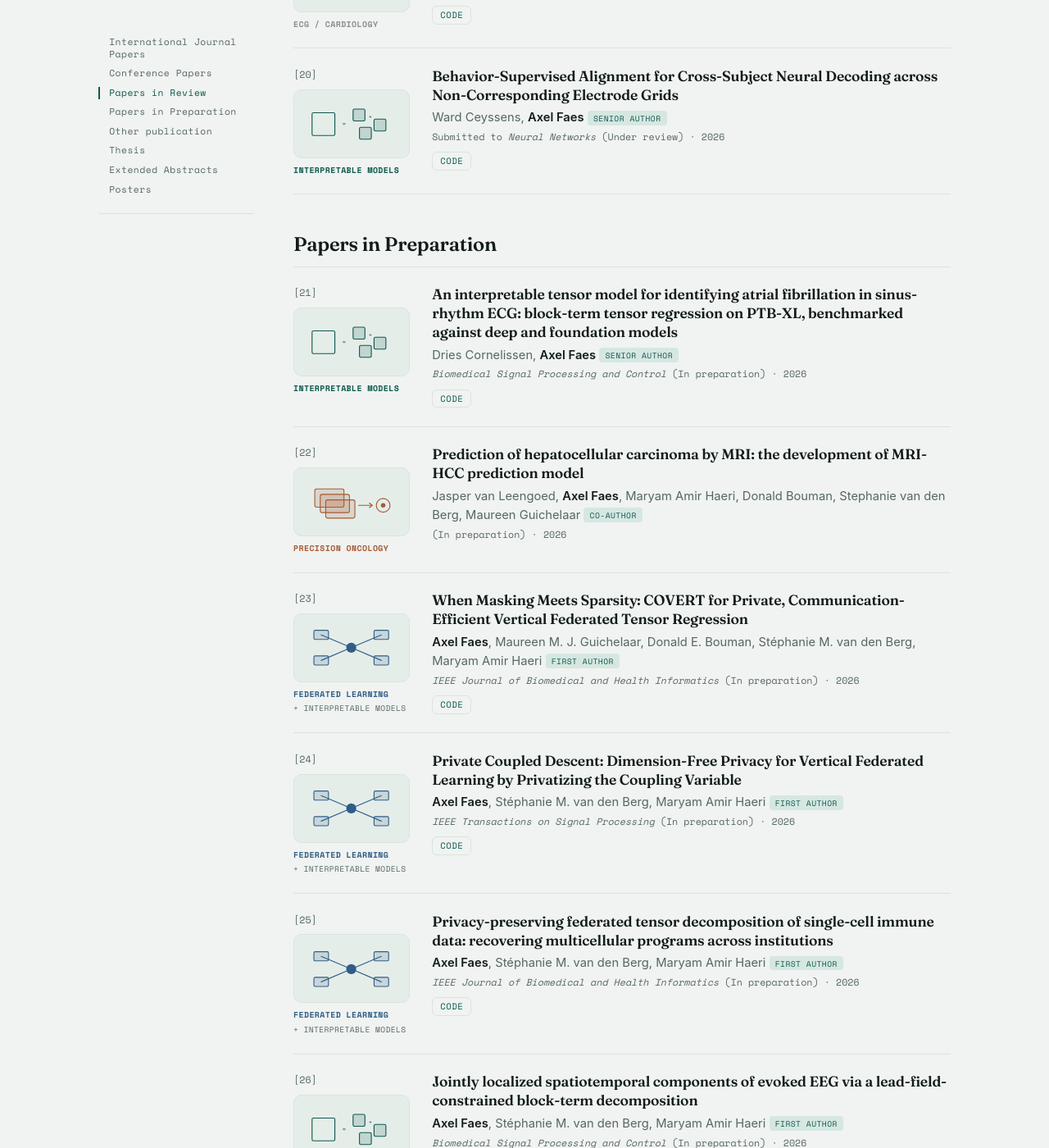
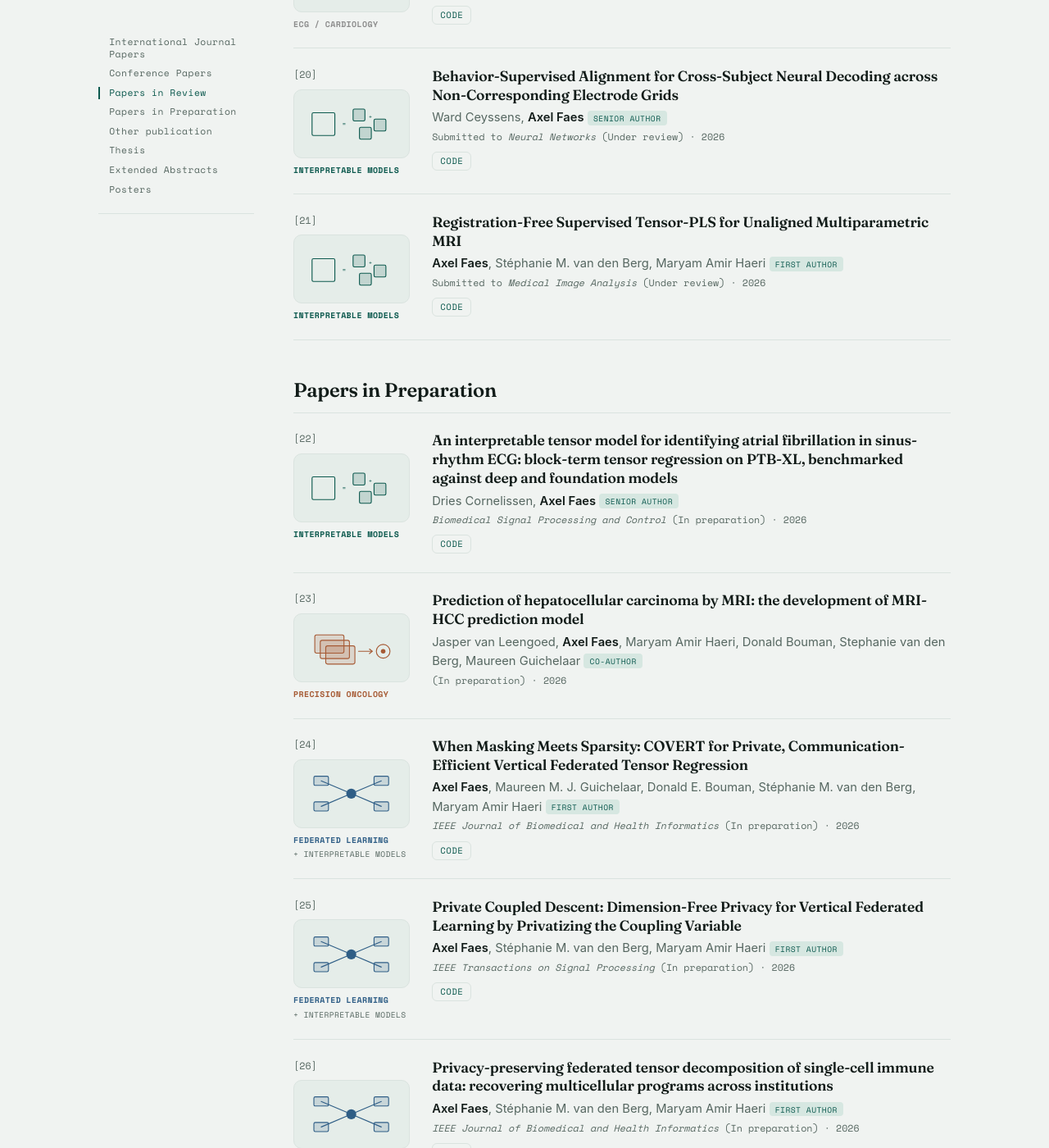
Before and after one commit to TheAxeC/theaxec.github.io, a Jekyll site: the page built from _pages/publications.md, in a window 1280 px wide and 1400 px high, scrolled down 4461 px. Shown: the whole window at 82% size. Built offline with Jekyll 4.4.1, drawn with Linux system fonts in a browser that asks for light colours; some of the changed text lies outside the part shown.

Commit message:
Move the RAW-PLS entry to papers in review
- Set the Medical Image Analysis paper to submitted and under review
- Move the entry from papers-in-preparation to papers-in-review

```diff
--- a/_data/publications.yml
+++ b/_data/publications.yml
@@ -45,6 +45,18 @@ papers-in-review:
           pub_post: '(Under review)'
           book: "Neural Networks"
           pub_date: 2026
+        - authors: Axel Faes, Stéphanie M. van den Berg, Maryam Amir Haeri
+          title: "Registration-Free Supervised Tensor-PLS for Unaligned Multiparametric MRI"
+          program: [tensor]
+          url: ""
+          links:
+            Code: "https://github.com/TheAxeC/registration-free-tensor-pls"
+          order: "first"
+          pub_pre: "Submitted to "
+          pub_post: '(Under review)'
+          book: "Medical Image Analysis"
+          pub_date: 2026
+          abstract: ""
 papers-in-preparation:
     title: Papers in Preparation
     papers:
@@ -114,18 +126,6 @@ papers-in-preparation:
           pub_pre: ""
           pub_post: '(In preparation)'
           book: "Biomedical Signal Processing and Control"
-          pub_date: 2026
-          abstract: ""
-        - authors: Axel Faes, Stéphanie M. van den Berg, Maryam Amir Haeri
-          title: "Registration-Free Supervised Tensor-PLS for Unaligned Multiparametric MRI"
-          program: [tensor]
-          url: ""
-          links:
-            Code: "https://github.com/TheAxeC/registration-free-tensor-pls"
-          order: "first"
-          pub_pre: ""
-          pub_post: '(In preparation)'
-          book: "Medical Image Analysis"
           pub_date: 2026
           abstract: ""
         - authors: Meseret Assefa Kerga, Axel Faes
```
